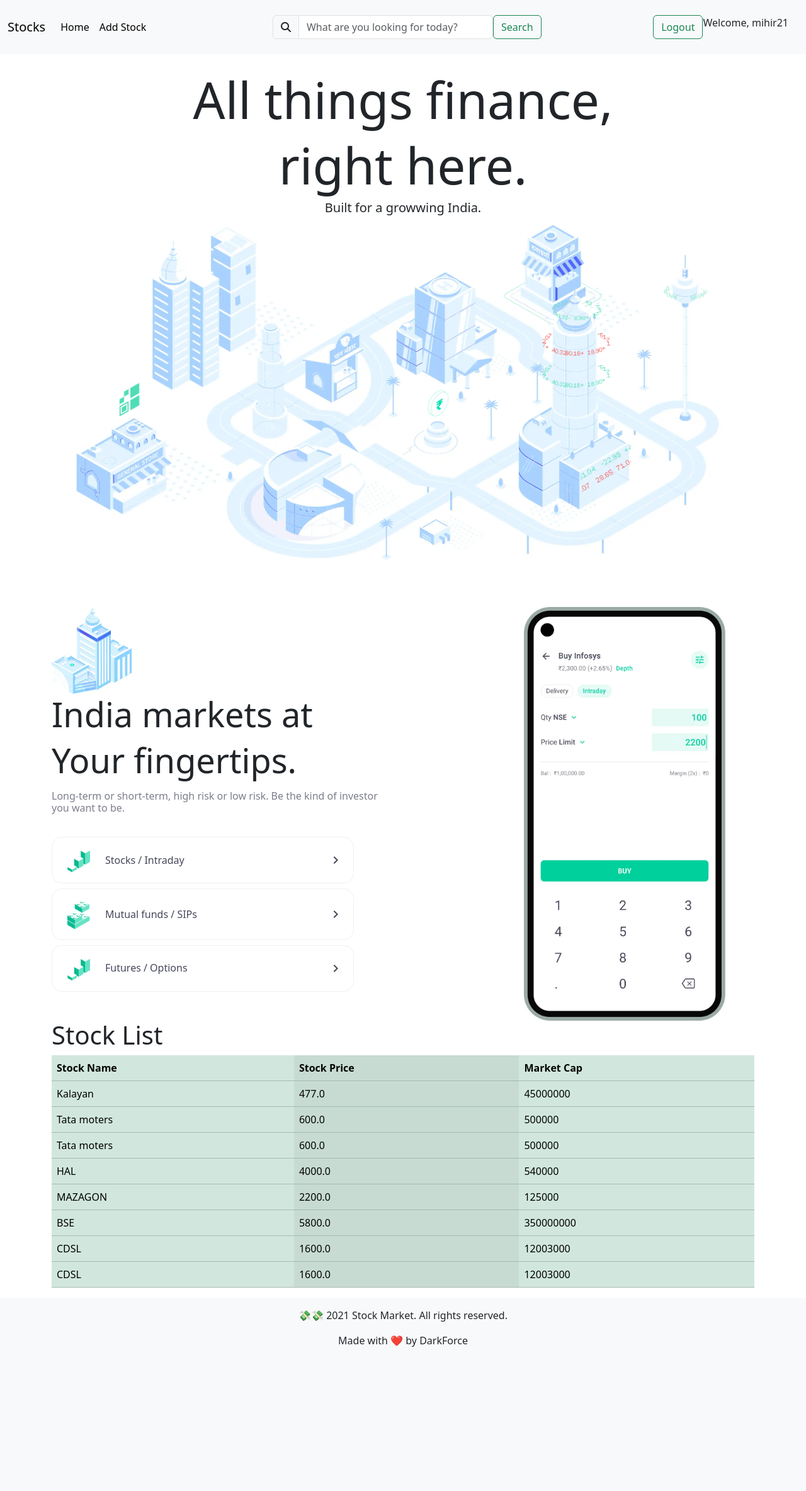
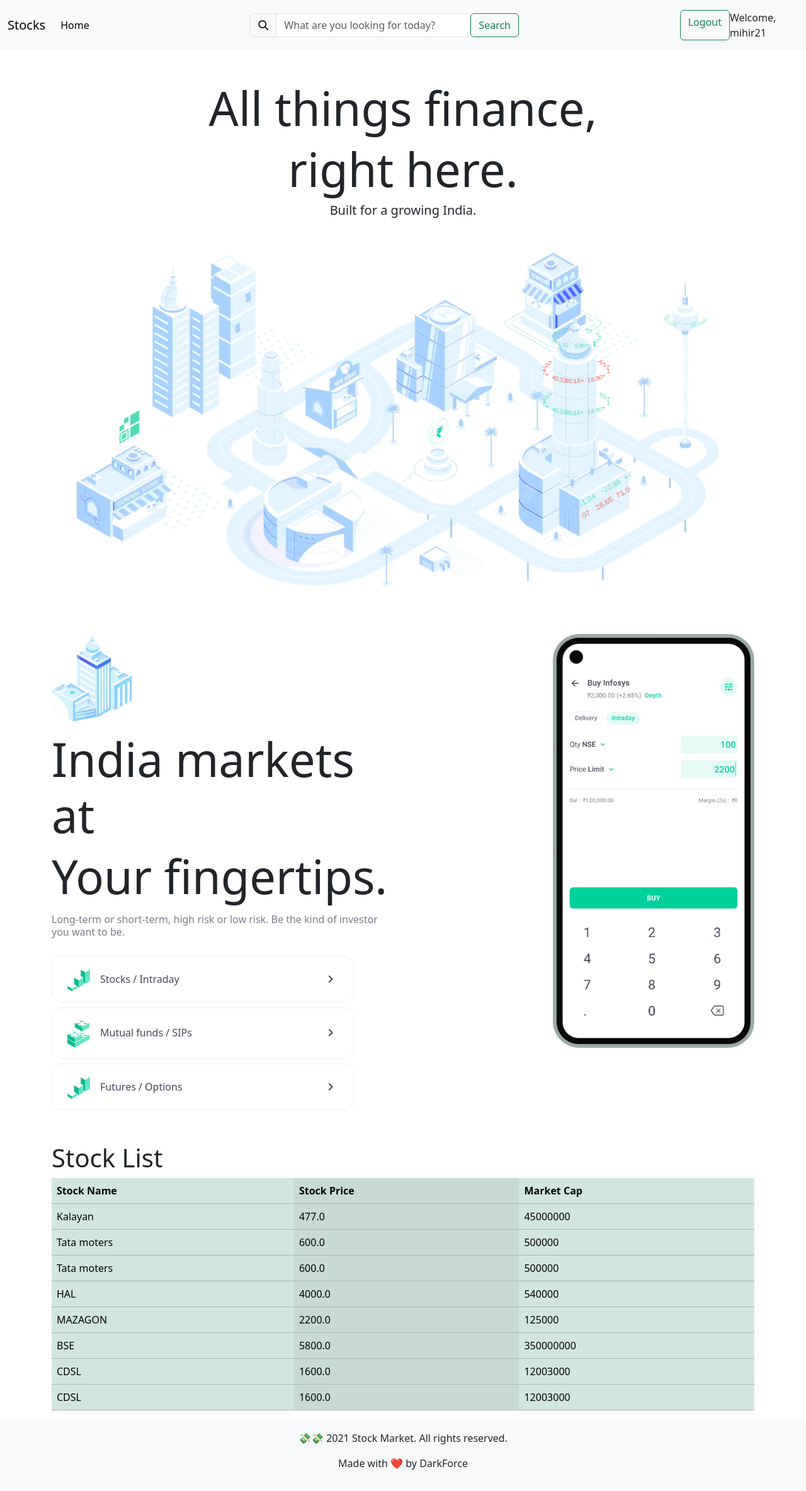
Before and after one commit to MIHIR-21/Stock-market, a Django app: page /stocks/ in a window 1280 px wide. Shown: the whole page at 63% size. Before the commit the page ends 2139 px from the top, so only its background shows below. Run offline with Django 5.2, Linux system fonts and the light colour scheme; a user stored in the database is signed in; data comes from the database, SQL or seed files in the repository; both versions use the stored data as it was after the commit; some libraries are stand-ins or nearby versions.

Commit message:
maked frontend and little bit backend also

```diff
--- a/stocks/templates/addstock.html
+++ b/stocks/templates/addstock.html
@@ -9,7 +9,7 @@
                 <li class="{{ message.tags }}">{{ message }}</li>
               {% endfor %}
             </ul>
-          {% endif %}
+  {% endif %}
     <h2 class="mx-auto p-3">Add Stocks</h2>
     <div class="mb-3">
         <label class="form-label">Stock Name</label>
@@ -26,4 +26,5 @@
     <button type="submit" class="btn btn-primary">Add</button>
 </form>
 
+
 {% endblock %}
--- a/stocks/templates/base.html
+++ b/stocks/templates/base.html
@@ -38,7 +38,7 @@
         {% endblock %}
     </main>
 
-    <footer class="bg-body-tertiary">
+    <footer class="bg-body-tertiary text-center">
         <p>💸💸 2021 Stock Market. All rights reserved.</p>
         <ul>
 
--- a/stocks/templates/home.html
+++ b/stocks/templates/home.html
@@ -4,60 +4,73 @@
 <head>
     <meta charset="UTF-8">
     <meta name="viewport" content="width=device-width, initial-scale=1.0">
-    <link href="https://cdn.jsdelivr.net/npm/bootstrap@5.3.3/dist/css/bootstrap.min.css" rel="stylesheet" integrity="sha384-QWTKZyjpPEjISv5WaRU9OFeRpok6YctnYmDr5pNlyT2bRjXh0JMhjY6hW+ALEwIH" crossorigin="anonymous">
+    <title>Stock Market</title>
+    <link href="https://cdn.jsdelivr.net/npm/bootstrap@5.3.3/dist/css/bootstrap.min.css" rel="stylesheet">
     <script src="https://kit.fontawesome.com/6478d8b133.js" crossorigin="anonymous"></script>
-    <title>Stock Market</title>
     <style>
         .center-img {
             display: block;
-          margin: 0 auto !important; /* Centers the image horizontally */
+            margin: 0 auto;
             text-align: center;
         }
-
         .leftRighy {
-        margin-top: 15px !important;
-        color: #7c7e8c !important
+            margin-top: 15px;
+            color: #7c7e8c;
+        }
+        .highlight-text {
+            font-size: 74px;
+            font-weight: ;
+        }
+        .custom-link {
+            width: 480px;
+            padding: 16px 24px;
+            margin: 4px 0;
+            border-radius: 16px;
+            color: #44475b;
+            border: 1px solid #f0f0f2;
+            display: flex;
+            justify-content: space-between;
+            align-items: center;
+            text-decoration: none;
+        }
+        .navbar .form-container {
+            display: flex;
+            justify-content: center;
+            width: 100%;
+        }
+        .navbar .form-container .input-group {
+            max-width: 500px;
         }
     </style>
 </head>
 <body>
     <nav class="navbar navbar-expand-lg bg-body-tertiary">
         <div class="container-fluid">
-          <a class="navbar-brand" href="#"> Stocks </a>
-          <button class="navbar-toggler" type="button" data-bs-toggle="collapse" data-bs-target="#navbarSupportedContent" aria-controls="navbarSupportedContent" aria-expanded="false" aria-label="Toggle navigation">
+            <a class="navbar-brand" href="#">Stocks</a>
+            <button class="navbar-toggler" type="button" data-bs-toggle="collapse" data-bs-target="#navbarSupportedContent">
                 <span class="navbar-toggler-icon"></span>
             </button>
             <div class="collapse navbar-collapse" id="navbarSupportedContent">
                 <ul class="navbar-nav me-auto mb-2 mb-lg-0">
-              <li class="nav-item">
-                <a class="nav-link active" aria-current="page" href="/stocks/"> Home </a>
-              </li>
-              <li class="nav-item">
-                <a class="nav-link active" aria-current="page" href="/stocks/add-stock/">Add Stock</a>
-              </li>
+                    <li class="nav-item"><a class="nav-link active" href="/stocks/">Home</a></li>
                 </ul>
-
-            <div class="d-flex justify-content-center m-3" style="width: 750px;">
+                <div class="form-container">
                     <form class="d-flex" role="search">
                         <div class="input-group" style="width: 350px;">
-                  <span class="input-group-text">
-                    <i class="fa-solid fa-magnifying-glass"></i>
-                  </span>
-                  <input class="form-control" type="search" placeholder="What are you looking for today?" aria-label="Search">
+                            <span class="input-group-text"><i class="fa-solid fa-magnifying-glass"></i></span>
+                            <input class="form-control" type="search" placeholder="What are you looking for today?">
                         </div>
                         <button class="btn btn-outline-success" type="submit">Search</button>
                     </form>
                 </div>
-
-            <form class="d-flex" method="POST">
+                <form class="d-flex m-2" method="POST">
                     {% csrf_token %}
-              {% csrf_token %}
-              {% if request.user.is_authenticated  %}
+                    {% if request.user.is_authenticated %}
                         <a class="btn btn-outline-success" href="{% url "stocks:logout_page" %}" type="submit">Logout</a>
                     {% else %}
                         <a class="btn btn-outline-success" href="{% url "stocks:login_page" %}" type="submit">Login</a>
                     {% endif %}
-              {% if user.is_authenticated  %}
+                    {% if user.is_authenticated %}
                         <p class="mb-0 me-3">Welcome, {{ user.username }}</p>
                     {% endif %}
                 </form>
@@ -65,109 +78,58 @@
         </div>
     </nav>
 
-    <main>
-      <div class="container">
-          {% if messages %}
-            <ul class="messages">
-              {% for message in messages %}
-                <li class="{{ message.tags }}">{{ message }}</li>
-              {% endfor %}
-            </ul>
-         {% endif %}
-           <div class="row">
-              <div class="text-center">
-                  <br>
-                  <h1 style="font-family: color:rgb(25, 118, 210) !important; Arial; font-size:5em">
-                    All things finance,
-                  </h1>
-                  <h1 style="font-size:5em">
-                        right here.
-                  </h1>
-                  <h5> Built for a growwing India.</h5>
+    <main class="container">
+        <div class="text-center my-5">
+            <h1 class="highlight-text">All things finance,</h1>
+            <h1 class="highlight-text">right here.</h1>
+            <h5>Built for a growing India.</h5>
         </div>
         <div class="text-center">
-                <img src="{% static 'images/groww.png' %}" class="img-fluid mx-auto d-block" alt="growwing" />
+            <img src="{% static 'images/groww.png' %}" class="img-fluid" alt="groww" />
         </div>
+        <div class="row mt-5">
+            <div class="col-md-6">
+                <img src="{% static 'images/grow2.webp' %}" class="img-fluid mb-3" width="128" height="140">
+                <h1 class="highlight-text">India markets at</h1>
+                <h2 class="highlight-text">Your fingertips.</h2>
+                <h6 class="leftRighy">Long-term or short-term, high risk or low risk. Be the kind of investor you want to be.</h6>
+
+                <div class="d-flex flex-column align-items-start mt-4">
+                    <a class="custom-link" href="{% url 'stocks:add_stock' %}">
+                        <div class="d-flex align-items-center">
+                            <img src="{% static 'images/stocksHistogram.webp' %}" width="36">
+                            <span class="ms-3">Stocks / Intraday</span>
                         </div>
-            <br>
-            <br>
-
-            <div class="row">
-              <div class="col-6">
-
-                  <div class="lazyload-wrapper">
-                    <img src="{% static 'images/grow2.webp' %} " class="img-fluid d-block" width="128" hight="140">
-                  </div>
-
-                  <div>
-                    <span>
-                      <h1 style="font-size: 54px"> India markets at </h1>
-                      <h2 style="font-size: 54px"> Your fingertips. </h2>
-                    </span>
-                  </div>
-
-                  <div>
-                    <h6 class="leftRighy">
-                      Long-term or short-term, high risk or low risk. Be the kind of investor you want to be.
-                    </h6>
-                  </div>
-
-                  <div style="display:flex; flex-direction: column; align-items:      flex-start; width: 70%; margin-top: 32px;">
-
-                    <a style="width: 480px; padding: 16px 16px 16px 24px; margin: 4px 0; border-radius: 16px; color: #44475b; border: 1px solid #f0f0f2; cursor: pointer; justify-content: space-between; display: flex; align-items: center; ">
-                      <div style="display:flex;">
-                        <div>
-                          <img src="{% static 'images/stocksHistogram.webp' %}" width= "36" hight="36" >
-                        </div>
-                        <div style="margin: auto auto auto 24px; font-size: var(--font-size-18); line-height: 1.5625rem;">
-                          Stocks / Intraday
-                        </div>
-                      </div>
-                      <svg xmlns="http://www.w3.org/2000/svg" viewBox="0 0 24 24" fill="currentColor" height="24" width="24">
-                        <path fill="none" d="M0 0h24v24H0z"></path>
+                        <svg width="24" height="24" viewBox="0 0 24 24" fill="currentColor">
                             <path d="M10 6 8.59 7.41 13.17 12l-4.58 4.59L10 18l6-6z"></path>
                         </svg>
                     </a>
-
-                    <a style="width: 480px; padding: 16px 16px 16px 24px; margin: 4px 0; border-radius: 16px; color: #44475b; border: 1px solid #f0f0f2; cursor: pointer; justify-content: space-between; display: flex; align-items: center; ">
-                      <div style="display:flex;">
-                        <div>
-                          <img src="{% static 'images/mutualFundBlocks.webp' %}" width= "36" hight="36" >
+                    <a class="custom-link" href="#">
+                        <div class="d-flex align-items-center">
+                            <img src="{% static 'images/mutualFundBlocks.webp' %}" width="36">
+                            <span class="ms-3">Mutual funds / SIPs</span>
                         </div>
-                        <div style="margin: auto auto auto 24px; font-size: var(--font-size-18); line-height: 1.5625rem;">
-                          Mutual funds / SIPs
-                        </div>
-                      </div>
-                      <svg xmlns="http://www.w3.org/2000/svg" viewBox="0 0 24 24" fill="currentColor" height="24" width="24">
-                        <path fill="none" d="M0 0h24v24H0z"></path>
+                        <svg width="24" height="24" viewBox="0 0 24 24" fill="currentColor">
                             <path d="M10 6 8.59 7.41 13.17 12l-4.58 4.59L10 18l6-6z"></path>
                         </svg>
                     </a>
-
-                    <a style="width: 480px; padding: 16px 16px 16px 24px; margin: 4px 0; border-radius: 16px; color: #44475b; border: 1px solid #f0f0f2; cursor: pointer; justify-content: space-between; display: flex; align-items: center; ">
-                      <div style="display:flex;">
-                        <div>
-                          <img src="{% static 'images/stocksHistogram.webp' %}" width= "36" hight="36" >
+                    <a class="custom-link" href="#">
+                        <div class="d-flex align-items-center">
+                            <img src="{% static 'images/stocksHistogram.webp' %}" width="36">
+                            <span class="ms-3">Futures / Options</span>
                         </div>
-                        <div style="margin: auto auto auto 24px; font-size: var(--font-size-18); line-height: 1.5625rem;">
-                          Futures /  Options
-                        </div>
-                      </div>
-                      <svg xmlns="http://www.w3.org/2000/svg" viewBox="0 0 24 24" fill="currentColor" height="24" width="24">
-                        <path fill="none" d="M0 0h24v24H0z"></path>
+                        <svg width="24" height="24" viewBox="0 0 24 24" fill="currentColor">
                             <path d="M10 6 8.59 7.41 13.17 12l-4.58 4.59L10 18l6-6z"></path>
                         </svg>
                     </a>
                 </div>
             </div>
-              <div class="col-6" style ="align-items: flex-end; min-width: 375px;    min-height: 200px; content-visibility: auto;">
-                  <div style="margin-left: 180px">
-                    <img src="{% static 'images/stocksBuy.webp' %}" width="320" hight="100%">
-                  </div>
+            <div class="col-md-6 text-end">
+                <img src="{% static 'images/stocksBuy.webp' %}" width="320">
             </div>
         </div>
 
-            <h1>Stock List</h1>
+        <h1 class="mt-5">Stock List</h1>
         <table class="table table-success table-striped-columns table-responsive">
             <thead>
                 <tr>
@@ -190,11 +152,9 @@
 
     <footer class="bg-body-tertiary text-center py-3">
         <p>💸💸 2021 Stock Market. All rights reserved.</p>
-        <ul>
-        </ul>
         <p>Made with <span class="heart">❤️</span> by DarkForce</p>
     </footer>
 
-    <script src="https://cdn.jsdelivr.net/npm/bootstrap@5.3.3/dist/js/bootstrap.bundle.min.js" integrity="sha384-QWTKZyjpPEjISv5WaRU9OFeRpok6YctnYmDr5pNlyT2bRjXh0JMhjY6hW+ALEwIH" crossorigin="anonymous"></script>
+    <script src="https://cdn.jsdelivr.net/npm/bootstrap@5.3.3/dist/js/bootstrap.bundle.min.js"></script>
 </body>
 </html>
--- a/stocks/views.py
+++ b/stocks/views.py
@@ -6,7 +6,7 @@ from django.contrib.auth import authenticate, login, logout
 from django.contrib.auth.decorators import login_required
 # Create your views here.
 
-@login_required(login_url='stocks:login_page')
+
 def home(request):
     stocks = Add_stocks.objects.all()
     context = {'stocks': stocks}
```
Also changed, not shown: db.sqlite3. Lines whose indentation alone changed are shown as unchanged.
